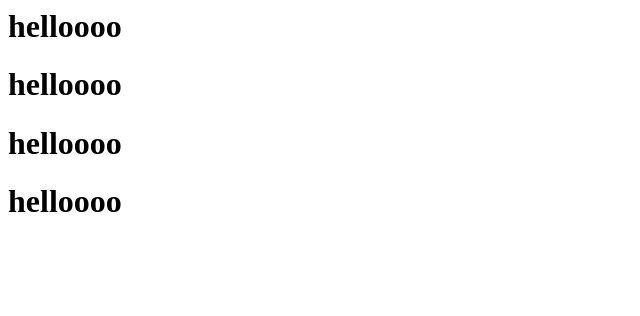
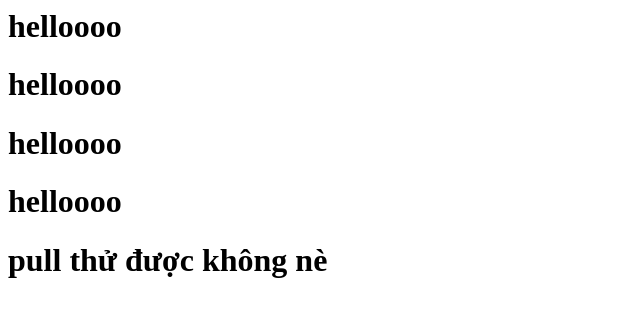
Before and after one commit to Giaugg/Giaugg.github.io, a plain HTML site: page index.html in a window 1280 px wide. Shown: the whole page, without its empty margins (0-640 px from the left). Drawn offline with Linux system fonts and the light colour scheme.

Commit message:
Update index.html

```diff
--- a/index.html
+++ b/index.html
@@ -2,3 +2,4 @@
 <h1> helloooo </h1>
 <h1> helloooo </h1>
 <h1> helloooo </h1>
+<h1> pull thử được không nè</h1>
```
